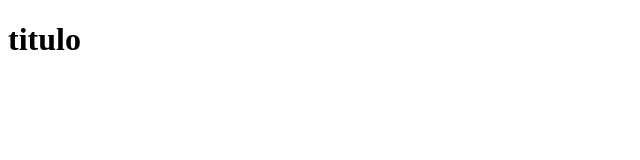
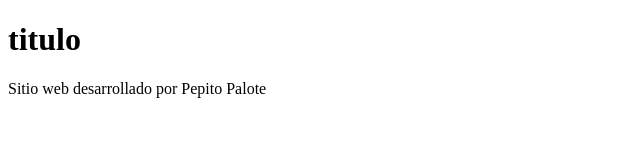
Before and after one commit to alissonAM00/front-m2-s4-d3-ejemplos, a plain HTML site: page index.html in a window 1280 px wide. Shown: the whole page, without its empty margins (0-640 px from the left). Drawn offline with Linux system fonts and the light colour scheme.

Commit message:
Se agrega footer al documento index.html

```diff
--- a/index.html
+++ b/index.html
@@ -14,9 +14,9 @@
         <h1>titulo</h1>
     </header>
 
-
-
-
+    <footer>
+        <p>Sitio web desarrollado por Pepito Palote</p>
+    </footer>
 
 </body>
 </html>
```
